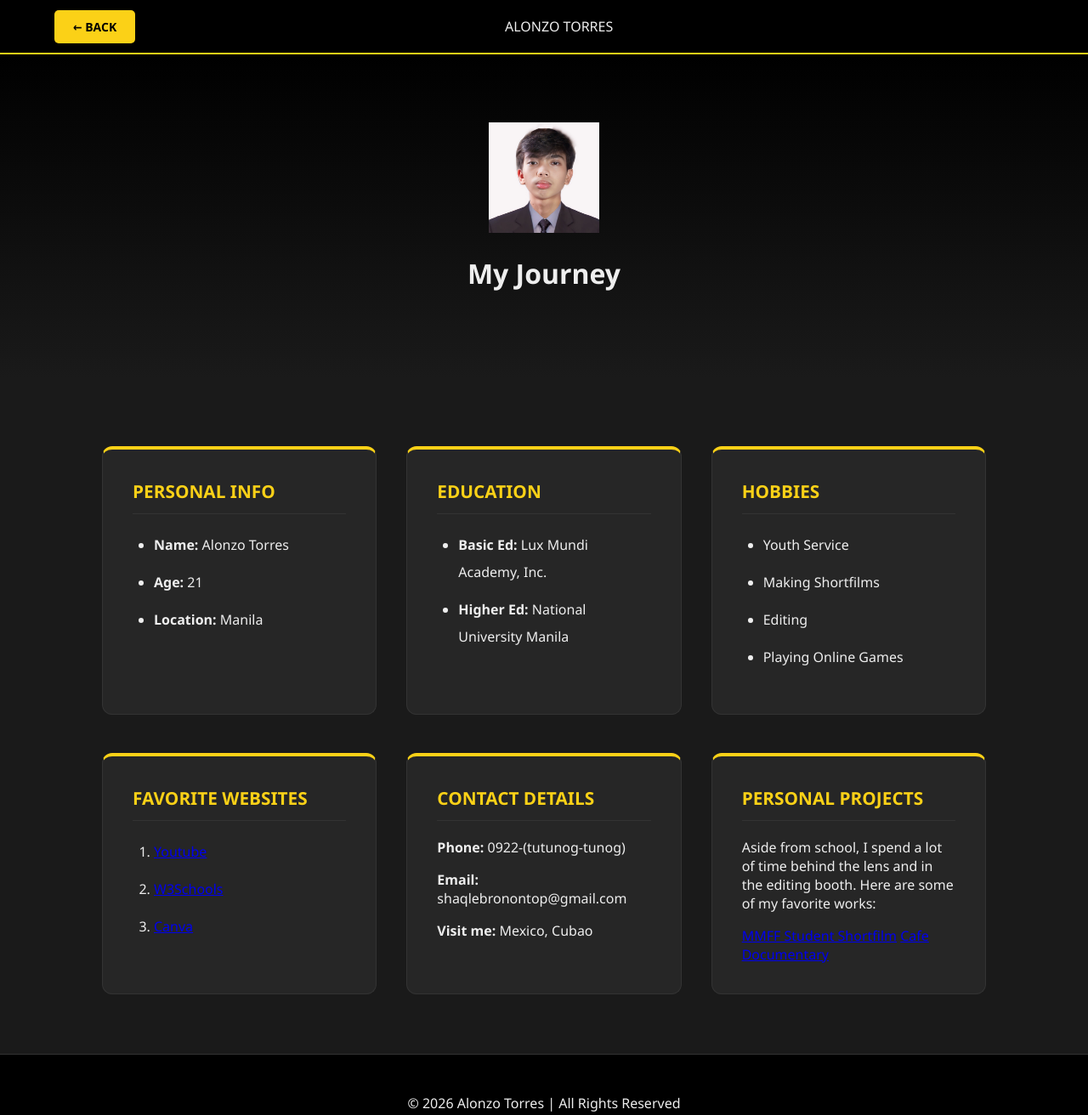
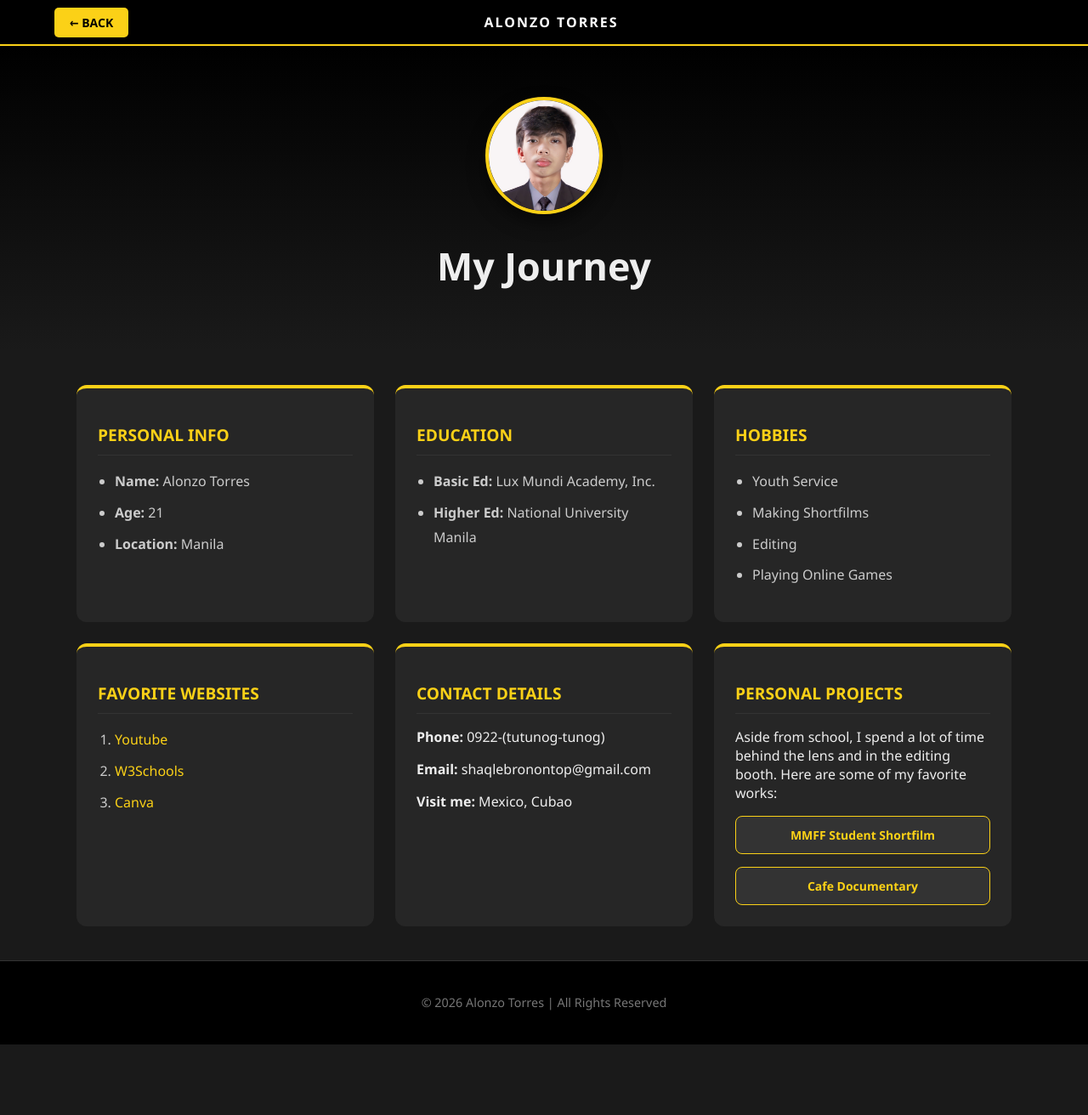
Before and after one commit to alonzoo28/websys-week3-torres-alonzo, a plain HTML site: page about.html in a window 1280 px wide. Shown: the whole page at 85% size. After the commit the page ends 1229 px from the top, so only its background shows below. Drawn offline with Linux system fonts and the light colour scheme.

Commit message:
style.css

```diff
--- a/style.css
+++ b/style.css
@@ -1,105 +1,351 @@
-/* 1. APPLY BOX-SIZING GLOBALLY */
-/* This ensures padding and borders don't increase the total width of elements */
-* {
-    box-sizing: border-box;
+body {
+
+margin: 0;
+
+padding: 0;
+
+background-color: #1a1a1a;
+
+font-family: 'Segoe UI', Tahoma, Geneva, Verdana, sans-serif;
+
+color: #eeeeee;
+
+display: flex;
+
+flex-direction: column;
+
+min-height: 100vh;
+
 }
 
-body {
-    margin: 0;
-    padding: 0;
-    background-color: #1a1a1a;
-    font-family: 'Segoe UI', Tahoma, Geneva, Verdana, sans-serif;
-    color: #eeeeee;
+
+
+header {
+
+background-color: #000000;
+
+padding: 15px 5%;
+
 display: flex;
-    flex-direction: column;
-    min-height: 100vh;
+
+justify-content: space-between;
+
+align-items: center;
+
+border-bottom: 2px solid #fbd117;
+
+position: sticky;
+
+top: 0;
+
+z-index: 1000;
+
 }
 
-header {
-    background-color: #000000;
-    /* IMPROVED HEADER PADDING */
-    padding: 20px 5%;
-    display: flex;
-    justify-content: space-between;
-    align-items: center;
-    border-bottom: 2px solid #fbd117;
-    position: sticky;
-    top: 0;
-    z-index: 1000;
+
+
+nav a {
+
+text-decoration: none;
+
+font-weight: bold;
+
+transition: 0.3s;
+
 }
 
-/* IMPROVED NAVIGATION SPACING */
+
+
 .nav-back {
+
 background: #fbd117;
+
 color: #000;
-    padding: 10px 22px; /* Increased padding for better click area */
+
+padding: 8px 18px;
+
 border-radius: 5px;
+
 font-size: 14px;
-    margin-right: 10px; /* Added margin */
-    text-decoration: none;
-    font-weight: bold;
+
 }
 
-.hero-section {
-    text-align: center;
-    padding: 80px 20px; /* Increased padding for more white space */
-    background: linear-gradient(180deg, #000000 0%, #1a1a1a 100%);
-    margin-bottom: 20px; /* Added margin to separate from content */
+
+
+.nav-back:hover {
+
+background: #ffffff;
+
 }
 
-main {
-    max-width: 1100px;
-    margin: 20px auto; /* Added vertical margin */
-    padding: 40px 30px; /* Increased side padding */
-    display: grid;
-    grid-template-columns: repeat(auto-fit, minmax(300px, 1fr));
-    gap: 35px; /* Increased gap between grid items */
-    flex: 1;
+
+
+.logo-text {
+
+color: #fff;
+
+letter-spacing: 2px;
+
+font-weight: 800;
+
 }
 
-section {
-    background: #262626;
-    padding: 35px; /* Increased internal padding for readability */
-    border-radius: 12px;
-    border: 1px solid #333; /* Added border as requested */
-    border-top: 4px solid #fbd117;
-    margin-bottom: 10px; /* Margin for stacked layout on mobile */
-    transition: transform 0.3s ease;
+
+
+.hero-section {
+
+text-align: center;
+
+padding: 60px 20px;
+
+background: linear-gradient(180deg, #000000 0%, #1a1a1a 100%);
+
 }
 
-/* IMPROVED TYPOGRAPHY SPACING */
-h2 {
-    color: #fbd117;
-    font-size: 1.3rem;
-    text-transform: uppercase;
-    margin-top: 0;
-    margin-bottom: 20px; /* Increased margin below title */
-    border-bottom: 1px solid #333;
-    padding-bottom: 12px;
+
+
+.profile-img {
+
+border-radius: 50%;
+
+border: 4px solid #fbd117;
+
+margin-bottom: 15px;
+
+box-shadow: 0 10px 20px rgba(0,0,0,0.5);
+
 }
 
-ul, ol {
-    padding-left: 25px; /* Adjusted padding */
-    line-height: 2; /* Increased line height for readability */
+
+
+h1 {
+
+font-size: 2.8rem;
+
+margin: 10px 0;
+
 }
 
-li {
-    margin-bottom: 12px; /* Increased margin between list items */
+
+
+main {
+
+max-width: 1100px;
+
+margin: 0 auto;
+
+padding: 40px 20px;
+
+display: grid;
+
+grid-template-columns: repeat(auto-fit, minmax(300px, 1fr));
+
+gap: 25px;
+
+flex: 1;
+
 }
 
-.welcome-box {
+
+
+section {
+
 background: #262626;
-    padding: 60px; /* Increased padding */
-    border-radius: 20px;
-    text-align: center;
-    border: 2px solid #333; /* Thicker border */
-    margin: 20px; /* External margin */
+
+padding: 25px;
+
+border-radius: 12px;
+
+border-top: 4px solid #fbd117;
+
+transition: transform 0.3s ease;
+
 }
 
+
+
+section:hover {
+
+transform: translateY(-8px);
+
+background: #2d2d2d;
+
+}
+
+
+
+h2 {
+
+color: #fbd117;
+
+font-size: 1.2rem;
+
+text-transform: uppercase;
+
+margin-bottom: 15px;
+
+border-bottom: 1px solid #333;
+
+padding-bottom: 10px;
+
+}
+
+
+
+ul, ol {
+
+padding-left: 20px;
+
+line-height: 1.8;
+
+}
+
+
+
+li {
+
+margin-bottom: 8px;
+
+color: #cccccc;
+
+}
+
+
+
+a.site-link {
+
+color: #fbd117;
+
+text-decoration: none;
+
+}
+
+
+
+a.site-link:hover {
+
+text-decoration: underline;
+
+}
+
+
+
+.home-container {
+
+display: flex;
+
+justify-content: center;
+
+align-items: center;
+
+height: 70vh;
+
+}
+
+
+
+.welcome-box {
+
+background: #262626;
+
+padding: 50px;
+
+border-radius: 20px;
+
+text-align: center;
+
+border: 1px solid #333;
+
+}
+
+
+
+.btn-main {
+
+display: inline-block;
+
+padding: 15px 35px;
+
+background: #fbd117;
+
+color: #000;
+
+text-decoration: none;
+
+border-radius: 50px;
+
+font-weight: bold;
+
+margin-top: 20px;
+
+}
+
+
+
 footer {
+
 background: #000;
-    padding: 30px; /* Increased padding */
+
+padding: 25px;
+
 text-align: center;
+
 border-top: 1px solid #333;
-    margin-top: auto; /* Pushes footer to bottom */
+
+font-size: 0.9rem;
+
+color: #777;
+
 }
+
+
+
+.project-links {
+
+display: flex;
+
+flex-direction: column;
+
+gap: 15px;
+
+margin-top: 15px;
+
+}
+
+
+
+.project-btn {
+
+background: #333;
+
+color: #fbd117;
+
+padding: 12px;
+
+border: 1px solid #fbd117;
+
+border-radius: 8px;
+
+text-decoration: none;
+
+text-align: center;
+
+font-weight: bold;
+
+font-size: 14px;
+
+transition: 0.3s ease;
+
+}
+
+
+
+.project-btn:hover {
+
+background: #fbd117;
+
+color: #000;
+
+transform: translateX(5px);
+
+}
```
Lines whose indentation alone changed are shown as unchanged.
